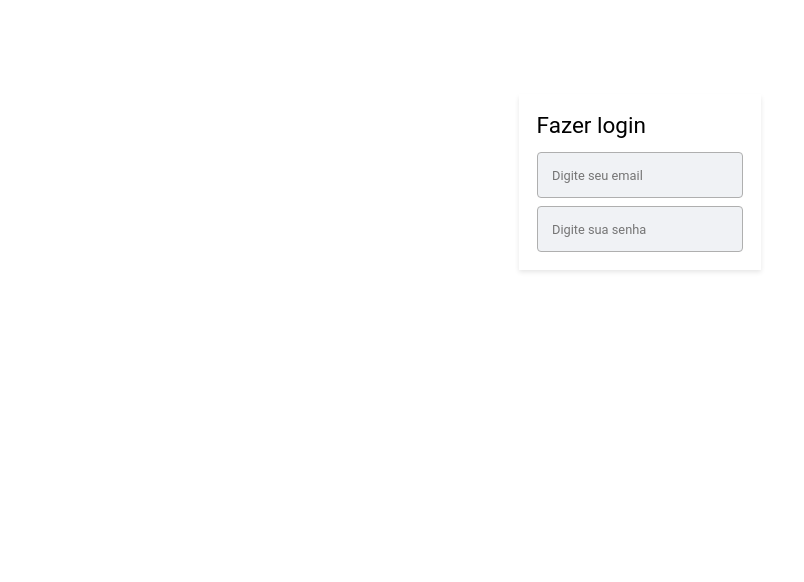
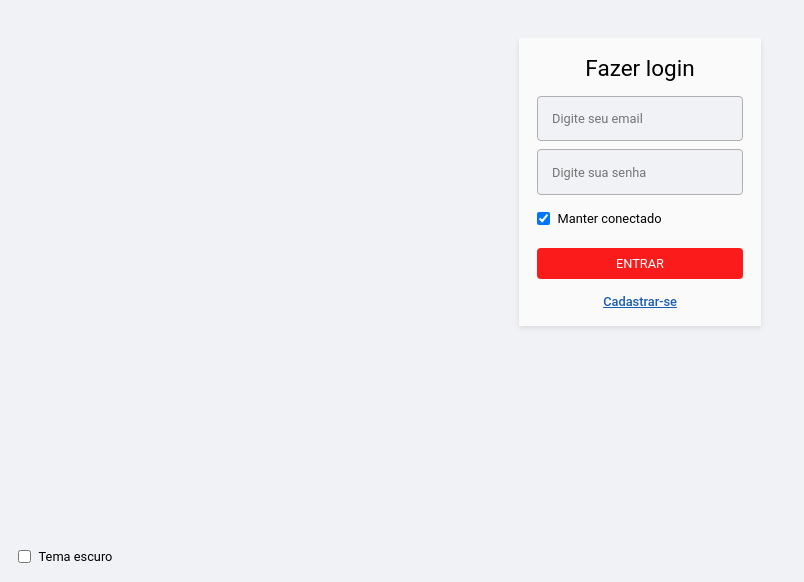
Before and after one commit to lvsouza/signin-signup-react-js, a React (Create React App) app: page /signin in a window 1280 px wide. Shown: the part 218-800 px from the top of the page, without its empty margins (0-804 px from the left). Built offline with nearby package versions, Linux system fonts and the light colour scheme.

Commit message:
feat: finished login page

```diff
--- a/src/app/pages/signin/Signin.css
+++ b/src/app/pages/signin/Signin.css
@@ -6,3 +6,9 @@
 .login-form input {
     border: var(--size-xxs) solid var(--color-border);
 }
+
+.dark-mode-container {
+    position: absolute;
+    bottom: 0;
+    left: 0;
+}
--- a/src/app/pages/signin/Signin.tsx
+++ b/src/app/pages/signin/Signin.tsx
@@ -1,26 +1,86 @@
-import React from 'react';
+import React, { useCallback, useState } from 'react';
+import { Link } from 'react-router-dom';
 
+import { Button } from '../../shared/components/Button';
+import { useTheme } from '../../shared/hooks/useTheme';
 import './Signin.css';
 
 export const Signin: React.FC = () => {
+    const { isDark, toggleDarkMode } = useTheme();
+
+    const [email, setEmail] = useState('');
+    const [password, setPassword] = useState('');
+    const [keepConnected, setKeepConnected] = useState(true);
+
+    const handleSubmit = useCallback((event: React.FormEvent<HTMLFormElement>) => {
+        event.preventDefault();
+
+        console.log(email, password);
+    }, [email, password]);
+
     return (
-        <div className="signin-base flex-content-center flex-items-center">
-            <div className="padding-g shadow-m border-red flex-column">
+        <div className="signin-base background flex-content-center flex-items-center">
+            <div className="padding-g shadow-m border-red flex-column flex-items-center background-paper">
                 <h2>Fazer login</h2>
 
                 <div className="margin-top-m">
-                    <form className="login-form flex-column">
+                    <form className="login-form flex-column" onSubmit={handleSubmit}>
                         <input
+                            required
+                            type="email"
+                            minLength={2}
+                            value={email}
                             placeholder="Digite seu email"
+                            onChange={(e) => setEmail(e.target.value)}
                             className="background padding-m font-size-m"
                         />
 
                         <input
+                            required
+                            minLength={2}
+                            type="password"
+                            value={password}
                             placeholder="Digite sua senha"
+                            onChange={(e) => setPassword(e.target.value)}
                             className="background padding-m font-size-m margin-top-s"
                         />
+
+                        <label className="font-size-m margin-top-s padding-top-s padding-bottom-s display-flex flex-items-center">
+                            <input
+                                required
+                                minLength={2}
+                                type="checkbox"
+                                checked={keepConnected}
+                                className="margin-right-s"
+                                placeholder="Digite sua senha"
+                                onChange={() => setKeepConnected(!keepConnected)}
+                            />
+                            Manter conectado
+                        </label>
+
+                        <Button>Entrar</Button>
                     </form>
+
                 </div>
+
+                <Link to="/signup" className="font-size-m margin-top-m font-weight-g">
+                    Cadastrar-se
+                </Link>
+            </div>
+
+            <div className="dark-mode-container">
+                <label className="font-size-m padding-g display-flex flex-items-center">
+                    <input
+                        required
+                        minLength={2}
+                        type="checkbox"
+                        checked={isDark}
+                        className="margin-right-s"
+                        placeholder="Digite sua senha"
+                        onChange={() => toggleDarkMode()}
+                    />
+                    Tema escuro
+                </label>
             </div>
         </div>
     );
```
